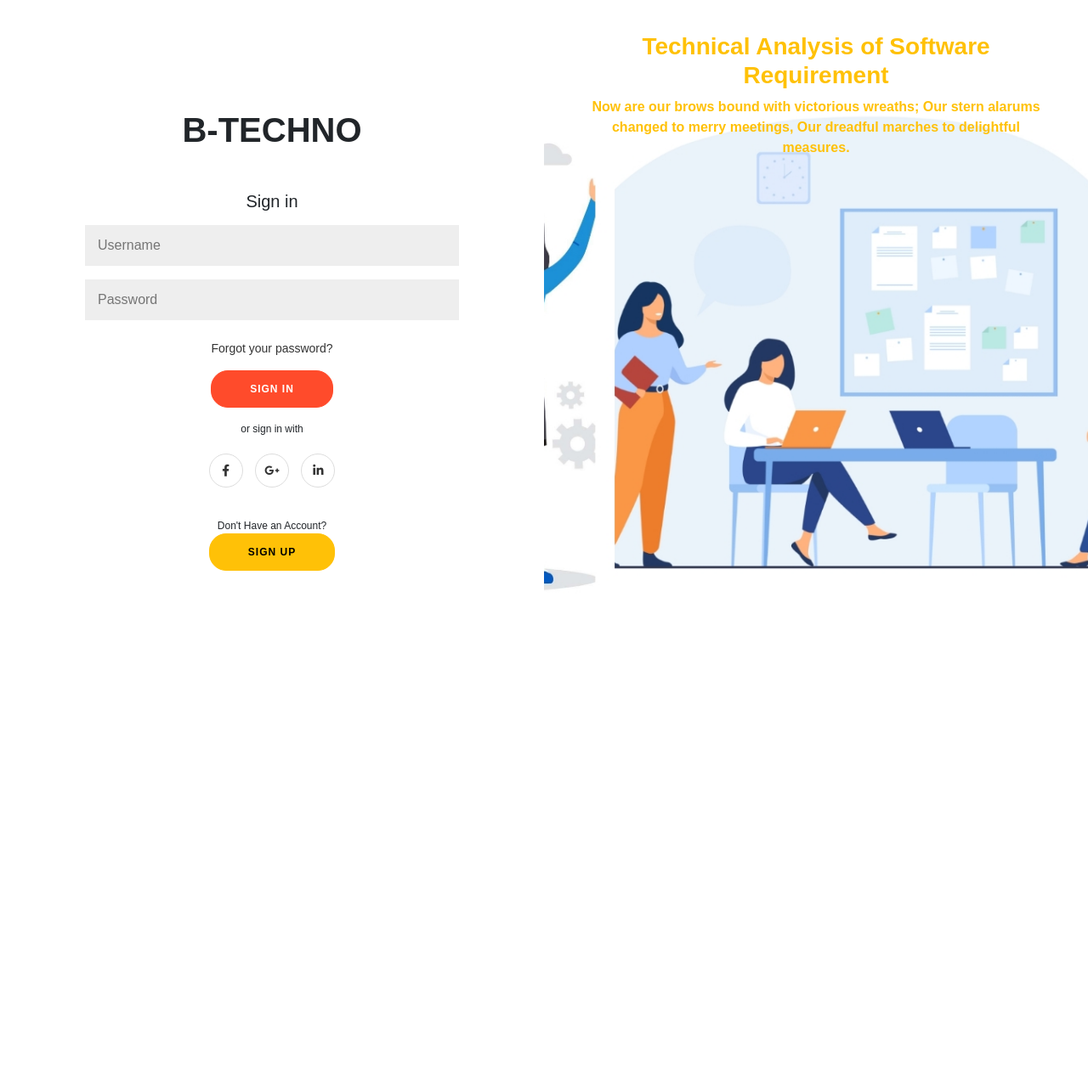
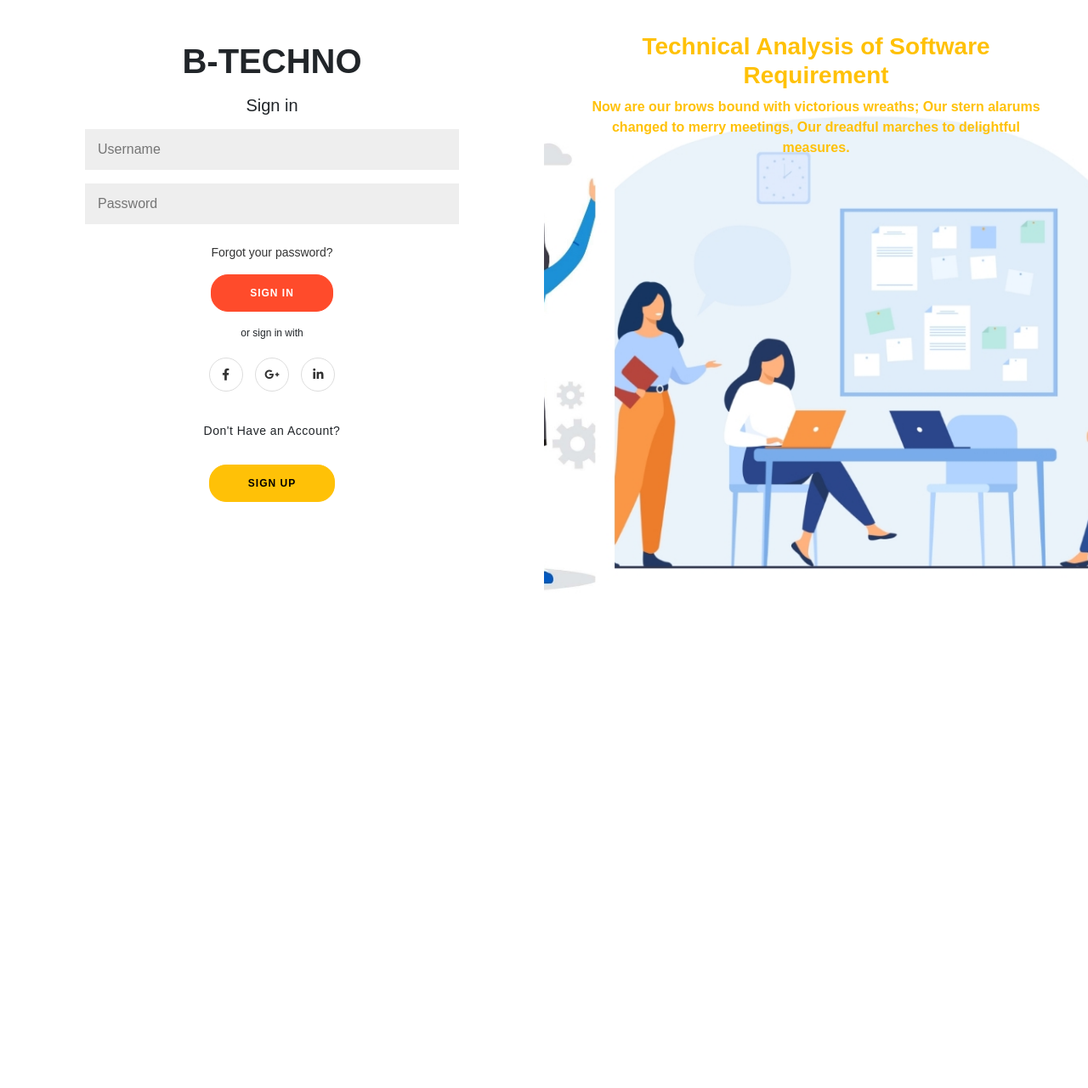
Before and after one commit to murshed23/signInUp, a PHP site: page / in a window 1280 px wide. Shown: the whole page at 85% size. Before the commit the page ends 695 px from the top, so only its background shows below. Run offline with PHP 8.4, Linux system fonts and the light colour scheme; some libraries are stand-ins or nearby versions.

Commit message:
Aligning bottom buttons and initialising php files

```diff
--- a/index.php
+++ b/index.php
@@ -12,11 +12,12 @@
 <body>
     <div class="container" id="container">
         <div class="form-container sign-up-container">
-            <form action="#">
-                <h1 class="mb-5">B-TECHNO</h1>
+            <form action="signUp.php" method="POST">
+                <h1 class="mb-3 mt-5">B-TECHNO</h1>
                 <h5>Sign Up</h5>
                 <input type="text" placeholder="Create Username" />
                 <input type="password" placeholder="Create Password" />
+                <a href="#">Autogenerate Password?</a>
                 <button>Sign Up</button>
                 <span class="mt-3">or sign up with</span>
                 <div class="social-container">
@@ -24,13 +25,15 @@
                     <a href="#" class="social"><i class="fab fa-google-plus-g"></i></a>
                     <a href="#" class="social"><i class="fab fa-linkedin-in"></i></a>
                 </div>
-                <span class="mt-3">Already Have an Account?</span>
+            </form>
+            <div class="container text-center">
+                <p class="mt-3">Already Have an Account?</p>
                 <button class="btn-warning ghost" id="signIn">Sign In</button>
-            </form>
+            </div>
         </div>
         <div class="form-container sign-in-container">
-            <form action="#">
-                <h1 class="mb-5">B-TECHNO</h1>
+            <form action="signIn.php" method="POST">
+                <h1 class="mb-3 mt-5">B-TECHNO</h1>
                 <h5>Sign in</h5>
                 <input type="text" placeholder="Username" />
                 <input type="password" placeholder="Password" />
@@ -42,9 +45,11 @@
                     <a href="#" class="social"><i class="fab fa-google-plus-g"></i></a>
                     <a href="#" class="social"><i class="fab fa-linkedin-in"></i></a>
                 </div>
-                <span class="mt-3">Don't Have an Account?</span>
+            </form>
+            <div class="container text-center">
+                <p class="mt-3">Don't Have an Account?</p>
                 <button class="btn-warning ghost" id="signUp">Sign Up</button>
-            </form>
+            </div>
         </div>
         <div class="overlay-container">
             <div class="overlay text-warning">
--- a/style.css
+++ b/style.css
@@ -69,7 +69,6 @@ form {
 	justify-content: center;
 	flex-direction: column;
 	padding: 0 100px;
-	height: 100%;
 	text-align: center;
 }
 
```
Also changed, not shown: signIn.php (added), signUp.php (added).
